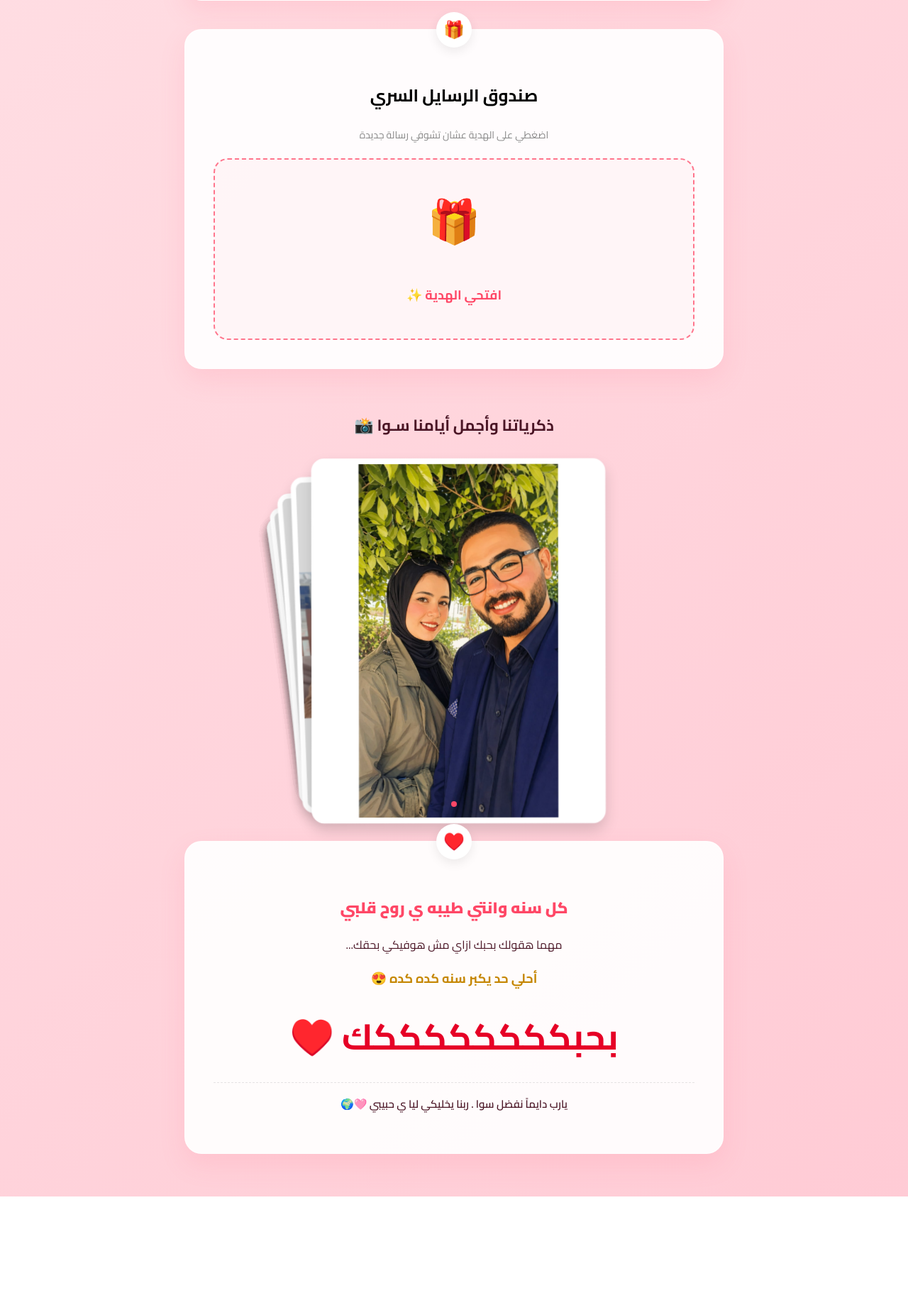
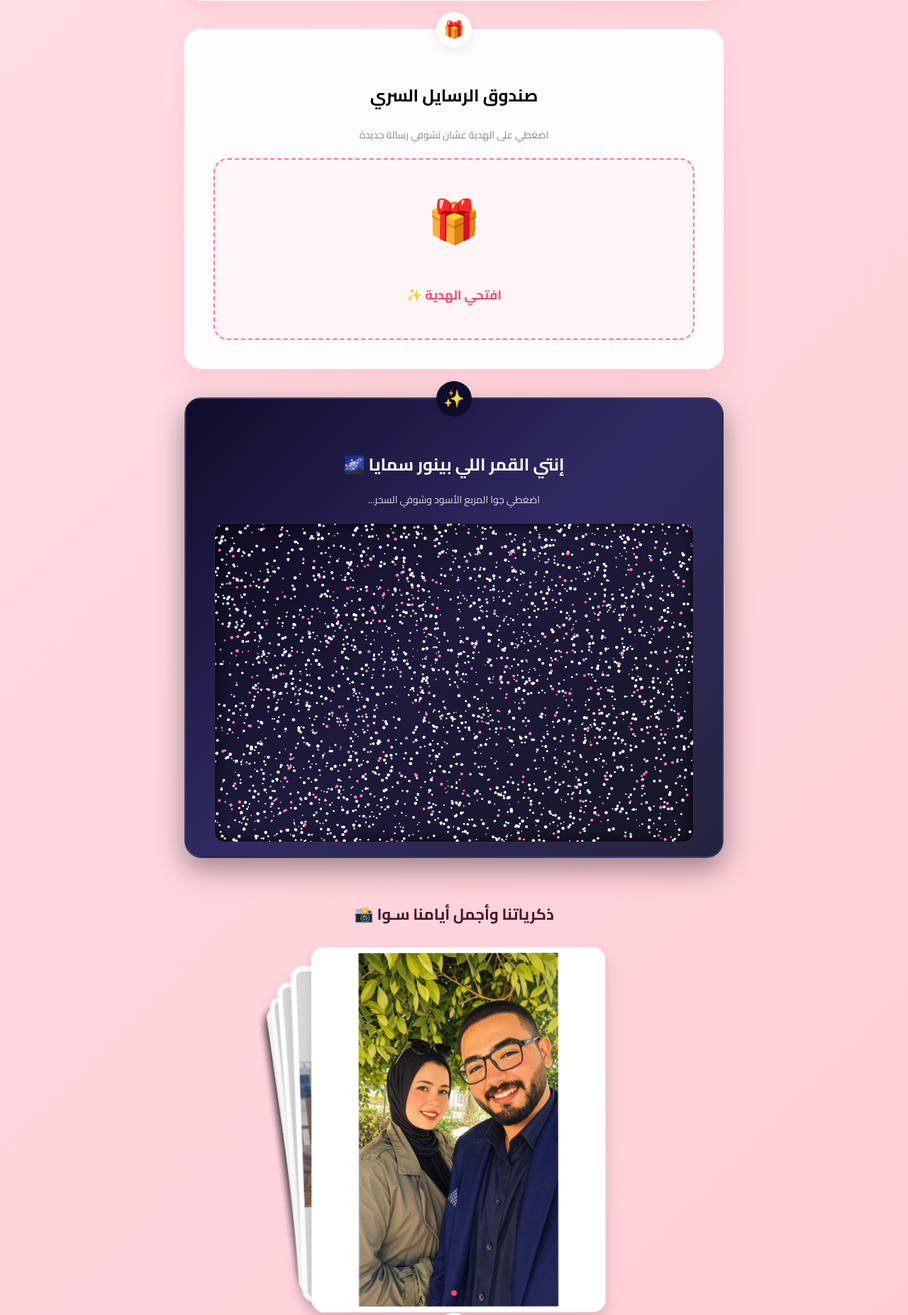
Before and after one commit to alaamansour22/birthday_app_kareem, a Flask app: page /birthday in a window 1280 px wide. Shown: the part 1226-3079 px from the top of the page at 71% size. Before the commit the page ends 2912 px from the top, so only its background shows below. Run offline with Flask 3, Linux system fonts and the light colour scheme; the visitor is signed in with stand-in values (Sample User, id 1).

Commit message:
final app

```diff
--- a/static/style.css
+++ b/static/style.css
@@ -284,13 +284,11 @@ html, body {
     border-radius: 20px; text-align: center;
     box-shadow: 0 20px 50px rgba(0,0,0,0.4);
     border: 4px solid var(--primary);
-    /* الكارت بيبدأ من تحت ومصغر وملفوف شوية */
     transform: translateY(50vh) scale(0.5) rotate(-15deg);
     transition: transform 0.6s cubic-bezier(0.175, 0.885, 0.32, 1.275);
     position: relative;
 }
 
-/* لما الكارت يتفتح بياخد حجمه الطبيعي في النص */
 .popup-overlay.active .flying-card { transform: translateY(0) scale(1) rotate(0deg); }
 
 .card-icon { font-size: 55px; margin-bottom: 15px; animation: floatUpDown 2s infinite ease-in-out; }
@@ -308,7 +306,37 @@ html, body {
 }
 .continue-btn:hover { transform: scale(1.05); }
 
-/* ألبوم الصور (Cards Effect) */
+/* =========================================
+   تنسيقات سماء النجوم التفاعلية (Night Sky)
+   ========================================= */
+.night-sky-section {
+    background: linear-gradient(135deg, #0f0c29, #302b63, #24243e) !important;
+    border: 2px solid rgba(255, 255, 255, 0.1) !important;
+    box-shadow: 0 15px 40px rgba(0, 0, 0, 0.4) !important;
+    padding-bottom: 20px !important;
+}
+
+.canvas-container {
+    width: 100%;
+    height: 350px;
+    border-radius: 15px;
+    overflow: hidden;
+    position: relative;
+    cursor: pointer;
+    background: rgba(0, 0, 0, 0.4);
+    box-shadow: inset 0 0 20px rgba(0,0,0,0.8);
+    border: 1px solid rgba(255,255,255,0.1);
+}
+
+#starCanvas {
+    width: 100%;
+    height: 100%;
+    display: block;
+}
+
+/* =========================================
+   ألبوم الصور (Cards Effect)
+   ========================================= */
 .gallery-section { text-align: center; width: 100%; scroll-margin-top: 50px; }
 .gallery-section .section-title { font-size: 22px; color: #4a1525; margin-bottom: 25px; font-weight: 700; }
 
@@ -358,4 +386,5 @@ html, body {
     .time-box { padding: 20px; min-width: 90px; }
     .time-box span { font-size: 32px; }
     .super-bold { font-size: 48px; }
+    .canvas-container { height: 450px; }
 }
--- a/templates/birthday.html
+++ b/templates/birthday.html
@@ -69,7 +69,17 @@
             </div>
         </section>
 
-        <section id="gallerySection" class="gallery-section slide-up delay-2">
+        <section class="message-box night-sky-section slide-up delay-2">
+            <div class="box-icon" style="background: #0f0c29; color: #fff;">✨</div>
+            <h2 class="section-title" style="color: #fff; margin-bottom: 10px;">إنتي القمر اللي بينور سمايا 🌌</h2>
+            <p style="color: #ddd; margin-bottom: 20px; font-size: 14px;">اضغطي جوا المربع الأسود وشوفي السحر...</p>
+
+            <div class="canvas-container">
+                <canvas id="starCanvas"></canvas>
+            </div>
+        </section>
+
+       <section id="gallerySection" class="gallery-section slide-up delay-2">
             <h2 class="section-title">ذكرياتنا وأجمل أيامنا سـوا 📸</h2>
             <div class="swiper mySwiper">
                 <div class="swiper-wrapper">
@@ -83,6 +93,13 @@
                     <div class="swiper-slide"><img src="{{ url_for('static', filename='img8.jpeg') }}" alt="8"></div>
                     <div class="swiper-slide"><img src="{{ url_for('static', filename='img9.jpeg') }}" alt="9"></div>
                     <div class="swiper-slide"><img src="{{ url_for('static', filename='img10.jpeg') }}" alt="10"></div>
+                    <div class="swiper-slide"><img src="{{ url_for('static', filename='img11.jpeg') }}" alt="11"></div>
+                    <div class="swiper-slide"><img src="{{ url_for('static', filename='img12.jpeg') }}" alt="12"></div>
+                    <div class="swiper-slide"><img src="{{ url_for('static', filename='img13.jpeg') }}" alt="13"></div>
+                    <div class="swiper-slide"><img src="{{ url_for('static', filename='img14.jpeg') }}" alt="14"></div>
+                    <div class="swiper-slide"><img src="{{ url_for('static', filename='img15.jpeg') }}" alt="15"></div>
+                    <div class="swiper-slide"><img src="{{ url_for('static', filename='img16.jpeg') }}" alt="16"></div>
+                    <div class="swiper-slide"><img src="{{ url_for('static', filename='img17.jpeg') }}" alt="17"></div>
                 </div>
                 <div class="swiper-pagination"></div>
             </div>
@@ -113,10 +130,12 @@
     <script src="https://cdn.jsdelivr.net/npm/swiper@10/swiper-bundle.min.js"></script>
     <script>
         window.addEventListener('DOMContentLoaded', () => {
-            document.getElementById('birthdaySong').play().catch(e => console.log("Audio play prevented by browser, requires user interaction first."));
+            const song = document.getElementById('birthdaySong');
+            song.volume = 1.0;
+            song.play().catch(e => console.log("Audio autoplay block handled."));
         });
 
-        // --- كود صندوق المفاجآت (الكارت الطائر) ---
+        // --- كود صندوق المفاجآت ---
         const loveMessages = [
             "صباح الخير يا عروسه ✨🩷",
             "ربنا يخليكي ليا يا حبيبي ❤️✨",
@@ -146,129 +165,203 @@
         let currentMessageIndex = 0;
 
         function openJar() {
-            // لو خلصت الرسايل، انقلها للصور مباشرة
             if (currentMessageIndex >= loveMessages.length) {
-                document.getElementById('gallerySection').scrollIntoView({ behavior: 'smooth' });
+                document.querySelector('.night-sky-section').scrollIntoView({ behavior: 'smooth' });
                 return;
             }
 
             const jarIcon = document.getElementById('jarIcon');
-            // حركة الاهتزاز
             jarIcon.classList.add('shake');
-            setTimeout(() => {
-                jarIcon.classList.remove('shake');
-            }, 500);
+            setTimeout(() => { jarIcon.classList.remove('shake'); }, 500);
 
-            // إظهار الكارت الطائر
             const popup = document.getElementById('messagePopup');
             const popupText = document.getElementById('popupText');
-
             popupText.innerText = loveMessages[currentMessageIndex];
             popup.classList.add('active');
 
             currentMessageIndex++;
-
-            // تحديث العداد اللي تحت الصندوق
             document.getElementById('jarProgress').innerText = `قرأتي ${currentMessageIndex} من ${loveMessages.length} رسائل`;
 
-            // لو دي كانت آخر رسالة، نغير التكست
             if (currentMessageIndex >= loveMessages.length) {
-                document.getElementById('jarMessage').innerText = "دي كانت آخر رسالة 🩷 انزلي شوفي الصور";
+                document.getElementById('jarMessage').innerText = "دي كانت آخر رسالة 🩷 انزلي شوفي السحر اللي تحت";
             }
         }
 
         function closePopup() {
             const popup = document.getElementById('messagePopup');
             popup.classList.remove('active');
-
-            // التمرير التلقائي لألبوم الصور لو دي آخر رسالة
             if (currentMessageIndex >= loveMessages.length) {
                 setTimeout(() => {
-                    document.getElementById('gallerySection').scrollIntoView({ behavior: 'smooth' });
-                }, 400); // الانتظار حتى يختفي الكارت أولاً
+                    document.querySelector('.night-sky-section').scrollIntoView({ behavior: 'smooth' });
+                }, 400);
             }
         }
 
         // --- كود العداد الزمني ---
         const startDate = new Date("2025-12-05T00:00:00").getTime();
-
         function updateCounter() {
             const now = new Date().getTime();
             const diff = now - startDate;
-
             if (diff > 0) {
-                const days = Math.floor(diff / (1000 * 60 * 60 * 24));
-                const hours = Math.floor((diff % (1000 * 60 * 60 * 24)) / (1000 * 60 * 60));
-                const minutes = Math.floor((diff % (1000 * 60 * 60)) / (1000 * 60));
-                const seconds = Math.floor((diff % (1000 * 60)) / 1000);
-
-                document.getElementById("days").innerText = days;
-                document.getElementById("hours").innerText = hours;
-                document.getElementById("minutes").innerText = minutes;
-                document.getElementById("seconds").innerText = seconds;
+                document.getElementById("days").innerText = Math.floor(diff / (1000 * 60 * 60 * 24));
+                document.getElementById("hours").innerText = Math.floor((diff % (1000 * 60 * 60 * 24)) / (1000 * 60 * 60));
+                document.getElementById("minutes").innerText = Math.floor((diff % (1000 * 60 * 60)) / (1000 * 60));
+                document.getElementById("seconds").innerText = Math.floor((diff % (1000 * 60)) / 1000);
             }
         }
         setInterval(updateCounter, 1000);
         updateCounter();
 
-        // --- إعدادات ألبوم الصور (Cards Effect) ---
-        var swiper = new Swiper(".mySwiper", {
-            effect: "cards",
-            grabCursor: true,
-            autoplay: {
-                delay: 2500,
-                disableOnInteraction: false,
-            },
-            pagination: {
-                el: ".swiper-pagination",
-                dynamicBullets: true
-            },
+        // --- كود سماء النجوم التفاعلية (رباب 🩷) ---
+        const starCanvas = document.getElementById('starCanvas');
+        const starCtx = starCanvas.getContext('2d');
+
+        let starW, starH;
+        let starsArray = [];
+        let textTargets = [];
+        let isFormingText = false;
+
+        function initStars() {
+            const container = starCanvas.parentElement;
+            starW = starCanvas.width = container.clientWidth;
+            starH = starCanvas.height = container.clientHeight;
+
+            starsArray = [];
+            // 3000 نجمة لكثافة وضوح أعلى
+            for(let i = 0; i < 3000; i++) {
+                starsArray.push({
+                    x: Math.random() * starW,
+                    y: Math.random() * starH,
+                    vx: (Math.random() - 0.5) * 1.2,
+                    vy: (Math.random() - 0.5) * 1.2,
+                    radius: Math.random() * 1.5 + 0.8,
+                    color: Math.random() > 0.85 ? '#ff7eb3' : '#ffffff'
+                });
+            }
+        }
+
+        function getTextParticles() {
+            const offCanvas = document.createElement('canvas');
+            const offCtx = offCanvas.getContext('2d');
+            offCanvas.width = starW;
+            offCanvas.height = starH;
+
+            offCtx.fillStyle = "white";
+            let fontSize = Math.min(starW / 2.5, 140);
+            offCtx.font = `900 ${fontSize}px Cairo`;
+            offCtx.textAlign = "center";
+            offCtx.textBaseline = "middle";
+
+            // رسم الاسم على اليمين والقلب على اليسار بمسافة أكبر
+            offCtx.fillText("رباب", starW / 2 + (fontSize * 0.4), starH / 2);
+            offCtx.fillText("🩷", starW / 2 - (fontSize * 1.3), starH / 2);
+
+            const data = offCtx.getImageData(0, 0, starW, starH).data;
+            const newTargets = [];
+
+            for (let y = 0; y < starH; y += 2) {
+                for (let x = 0; x < starW; x += 2) {
+                    const alpha = data[(y * starW + x) * 4 + 3];
+                    if (alpha > 128) {
+                        newTargets.push({x: x, y: y});
+                    }
+                }
+            }
+            return newTargets;
+        }
+
+        function animateStarsSky() {
+            starCtx.clearRect(0, 0, starW, starH);
+
+            starsArray.forEach((star, i) => {
+                if (isFormingText && textTargets.length > 0) {
+                    let target = textTargets[i % textTargets.length];
+                    star.x += (target.x - star.x) * 0.08;
+                    star.y += (target.y - star.y) * 0.08;
+                } else {
+                    star.x += star.vx;
+                    star.y += star.vy;
+
+                    if(star.x < 0 || star.x > starW) star.vx *= -1;
+                    if(star.y < 0 || star.y > starH) star.vy *= -1;
+                }
+
+                starCtx.beginPath();
+                starCtx.arc(star.x, star.y, star.radius, 0, Math.PI * 2);
+                starCtx.fillStyle = star.color;
+                starCtx.fill();
+            });
+
+            requestAnimationFrame(animateStarsSky);
+        }
+
+        starCanvas.addEventListener('click', () => {
+            if(!isFormingText) {
+                textTargets = getTextParticles();
+                textTargets.sort(() => Math.random() - 0.5);
+                isFormingText = true;
+            } else {
+                isFormingText = false;
+                starsArray.forEach(star => {
+                    star.vx = (Math.random() - 0.5) * 8;
+                    star.vy = (Math.random() - 0.5) * 8;
+                });
+            }
         });
 
-        // تأثير الظهور عند النزول (Scroll Animation)
+        setTimeout(() => {
+            initStars();
+            animateStarsSky();
+        }, 500);
+
+        window.addEventListener('resize', () => {
+            if(starCanvas.parentElement.clientWidth > 0) {
+                initStars();
+                if(isFormingText) { textTargets = getTextParticles(); }
+            }
+        });
+
+        // --- إعدادات ألبوم الصور ---
+        var swiper = new Swiper(".mySwiper", {
+            effect: "cards", grabCursor: true,
+            autoplay: { delay: 2500, disableOnInteraction: false },
+            pagination: { el: ".swiper-pagination", dynamicBullets: true },
+        });
+
         const observer = new IntersectionObserver((entries) => {
-            entries.forEach(entry => {
-                if (entry.isIntersecting) {
-                    entry.target.classList.add('visible');
-                }
-            });
+            entries.forEach(entry => { if (entry.isIntersecting) entry.target.classList.add('visible'); });
         }, { threshold: 0.1 });
-
         document.querySelectorAll('.slide-up').forEach((el) => observer.observe(el));
 
-        // الكونفيتي (الألعاب النارية)
-        const canvas = document.getElementById('confettiCanvas');
-        const ctx = canvas.getContext('2d');
-
-        function resizeCanvas() {
-            canvas.width = window.innerWidth;
-            canvas.height = window.innerHeight;
-        }
-        window.addEventListener('resize', resizeCanvas);
-        resizeCanvas();
+        // --- الكونفيتي العادي ---
+        const bdayCanvas = document.getElementById('confettiCanvas');
+        const bdayCtx = bdayCanvas.getContext('2d');
+        function resizeBdayCanvas() { bdayCanvas.width = window.innerWidth; bdayCanvas.height = window.innerHeight; }
+        window.addEventListener('resize', resizeBdayCanvas);
+        resizeBdayCanvas();
 
         const confettis = [];
         const colors = ['#ff758c', '#ff7eb3', '#ffd700', '#6be5ff', '#b5f7a1'];
         for (let i = 0; i < 150; i++) {
             confettis.push({
-                x: Math.random() * canvas.width, y: Math.random() * canvas.height - canvas.height,
-                r: Math.random() * 6 + 4, d: Math.random() * canvas.height,
+                x: Math.random() * bdayCanvas.width, y: Math.random() * bdayCanvas.height - bdayCanvas.height,
+                r: Math.random() * 6 + 4, d: Math.random() * bdayCanvas.height,
                 color: colors[Math.floor(Math.random() * colors.length)],
                 tilt: Math.random() * 10 - 5, tiltAngleIncremental: Math.random() * 0.07 + 0.02, tiltAngle: 0
             });
         }
-        function drawConfetti() {
-            ctx.clearRect(0, 0, canvas.width, canvas.height);
+        function drawBdayConfetti() {
+            bdayCtx.clearRect(0, 0, bdayCanvas.width, bdayCanvas.height);
             confettis.forEach((p, idx) => {
                 p.tiltAngle += p.tiltAngleIncremental; p.y += (Math.cos(p.d) + 3 + p.r / 2) / 2;
                 p.x += Math.sin(p.tiltAngle); p.tilt = Math.sin(p.tiltAngle - idx / 3) * 15;
-                if (p.y > canvas.height) confettis[idx] = { ...p, x: Math.random() * canvas.width, y: -20, tiltAngle: 0 };
-                ctx.beginPath(); ctx.lineWidth = p.r; ctx.strokeStyle = p.color;
-                ctx.moveTo(p.x + p.tilt + p.r / 2, p.y); ctx.lineTo(p.x + p.tilt, p.y + p.tilt + p.r / 2); ctx.stroke();
+                if (p.y > bdayCanvas.height) confettis[idx] = { ...p, x: Math.random() * bdayCanvas.width, y: -20, tiltAngle: 0 };
+                bdayCtx.beginPath(); bdayCtx.lineWidth = p.r; bdayCtx.strokeStyle = p.color;
+                bdayCtx.moveTo(p.x + p.tilt + p.r / 2, p.y); bdayCtx.lineTo(p.x + p.tilt, p.y + p.tilt + p.r / 2); bdayCtx.stroke();
             });
-            requestAnimationFrame(drawConfetti);
+            requestAnimationFrame(drawBdayConfetti);
         }
-        drawConfetti();
+        drawBdayConfetti();
     </script>
 </body>
 </html>
```
Also changed, not shown: static/img11.jpeg (added), static/img12.jpeg (added), static/img13.jpeg (added), static/img14.jpeg (added), static/img15.jpeg (added), static/img16.jpeg (added), static/img17.jpeg (added), 1 other file.
